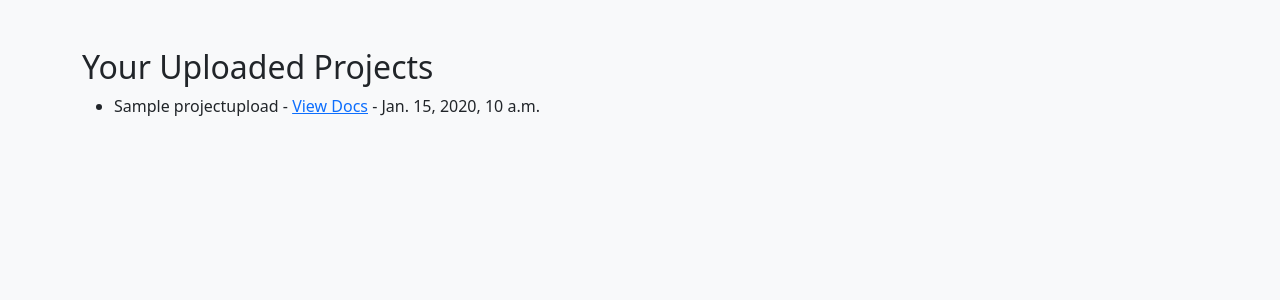
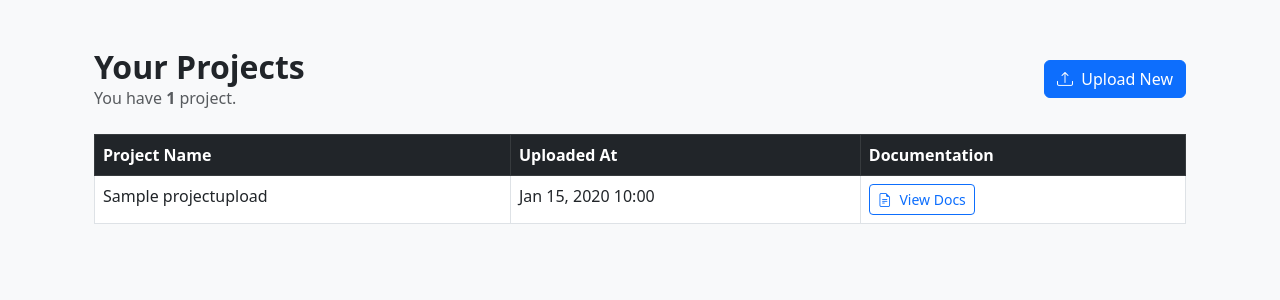
Before and after one commit to Tashif-Bashir/doxgenweb, a Django app: page /dashboard/ in a window 1280 px wide. Shown: the part 56-356 px from the top of the page. Run offline with Django 4.2, Linux system fonts and the light colour scheme; a user stored in the database is signed in; tables that the repository leaves empty hold one stand-in row (values such as "Sample post").

Commit message:
added dashboard

```diff
--- a/upload/templates/upload/dashboard.html
+++ b/upload/templates/upload/dashboard.html
@@ -1,14 +1,46 @@
 {% extends 'upload/base.html' %}
+{% block title %}Dashboard | Doxygen Web Tool{% endblock %}
 {% block content %}
-<h2>Your Uploaded Projects</h2>
-<ul>
-    {% for proj in uploads %}
-        <li>{{ proj.project_name }} -
-            <a href="{{ proj.docs_url }}">View Docs</a> -
-            {{ proj.uploaded_at }}
-        </li>
-    {% empty %}
-        <li>You haven't uploaded any projects yet.</li>
-    {% endfor %}
-</ul>
+<div class="container">
+  <div class="d-flex justify-content-between align-items-center mb-4">
+    <div>
+      <h2 class="fw-bold mb-0">Your Projects</h2>
+      <p class="text-muted mb-0">You have <strong>{{ uploads|length }}</strong> project{{ uploads|length|pluralize }}.</p>
+    </div>
+    <a href="{% url 'upload' %}" class="btn btn-primary">
+      <i class="bi bi-upload me-1"></i> Upload New
+    </a>
+  </div>
+
+  {% if uploads %}
+    <div class="table-responsive">
+      <table class="table table-hover table-bordered">
+        <thead class="table-dark">
+          <tr>
+            <th>Project Name</th>
+            <th>Uploaded At</th>
+            <th>Documentation</th>
+          </tr>
+        </thead>
+        <tbody>
+          {% for proj in uploads %}
+            <tr>
+              <td>{{ proj.project_name }}</td>
+              <td>{{ proj.uploaded_at|date:"M d, Y H:i" }}</td>
+              <td>
+                <a href="{{ proj.docs_url }}" target="_blank" class="btn btn-sm btn-outline-primary">
+                  <i class="bi bi-file-earmark-text me-1"></i> View Docs
+                </a>
+              </td>
+            </tr>
+          {% endfor %}
+        </tbody>
+      </table>
+    </div>
+  {% else %}
+    <div class="alert alert-info text-center">
+      You haven't uploaded any projects yet.
+    </div>
+  {% endif %}
+</div>
 {% endblock %}
```
Also changed, not shown: upload/templates/upload/upload.html (+34 -7 lines).
